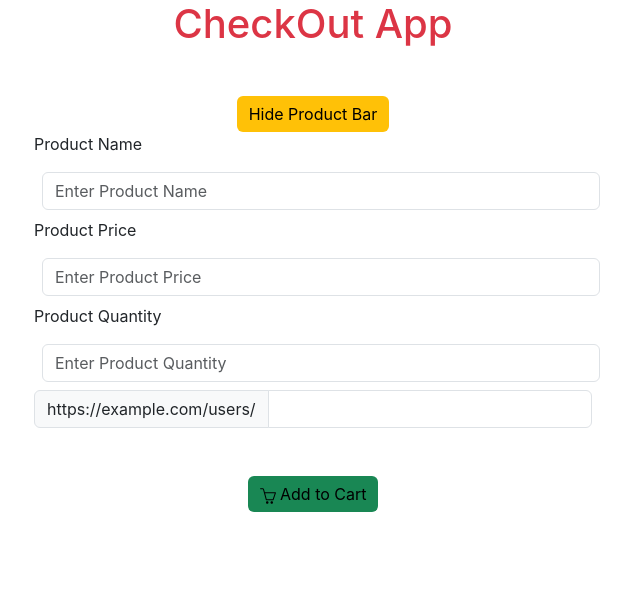
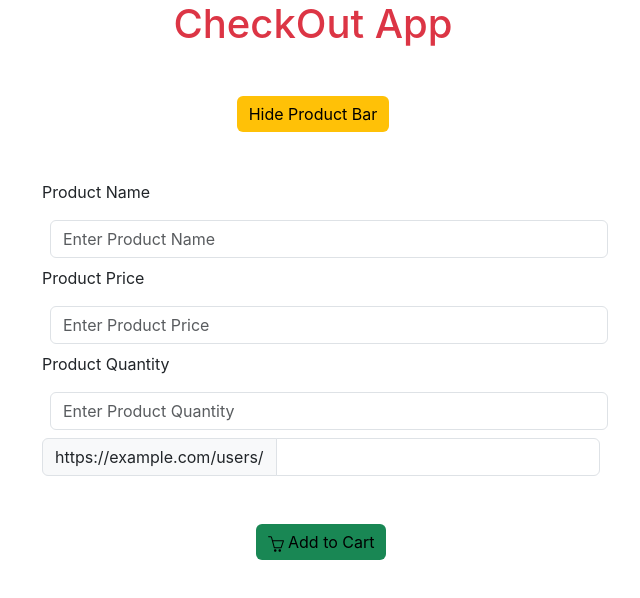
Before and after one commit to muhammeterl1912/React-Checkout-App, a React (Create React App) app: page / in a window 1280 px wide. Both pictures are taken after a click on the button "Show Product Bar". Shown: the top 598 px of the page, without its empty margins (327-967 px from the left). Built offline with nearby package versions, Linux system fonts and the light colour scheme; no server answers.

Commit message:
created the styling and interacted to mock API.

```diff
--- a/package.json
+++ b/package.json
@@ -6,6 +6,7 @@
     "@testing-library/jest-dom": "^5.17.0",
     "@testing-library/react": "^13.4.0",
     "@testing-library/user-event": "^13.5.0",
+    "axios": "^1.6.8",
     "bootstrap": "^5.3.3",
     "react": "^18.2.0",
     "react-bootstrap": "^2.10.2",
--- a/src/App.js
+++ b/src/App.js
@@ -1,26 +1,47 @@
 import ModalForm from "./components/ModalForm";
-import ProductsCard from "./components/ProductsCard"
-import { useState } from "react";
+import ProductsCard from "./components/ProductsCard";
+import { useState, useEffect } from "react";
 import Button from "react-bootstrap/Button";
+import axios from "axios";
 function App() {
   const [show, setShow] = useState(false);
+  const [data, setData] = useState([]);
 
-  const handleClose = () => setShow(false);
-  const handleShow = () => setShow(true);
+  useEffect(() => {
+    const fetchData = async () => {
+      try {
+        const response = await axios.get(
+          "https://6616880db8b8e32ffc7dc6e6.mockapi.io/Checkout"
+        );
+        setData(response.data);
+      } catch (error) {
+        console.error("Error fetching data:", error);
+      }
+    };
+    fetchData();
+  }, []);
+console.log(data)
   return (
-    <div >
-    <h1 className="text-danger text-center">CheckOut App</h1>
-    <Button
+    <div>
+      <h1 className="text-danger text-center">CheckOut App</h1>
+      <Button
         variant="primary"
-        onClick={()=>setShow(!show)}
+        onClick={() => setShow(!show)}
         className="bg-warning text-black mt-5 d-block m-auto border-0"
       >
         {show ? "Hide Product Bar" : "Show Product Bar"}
       </Button>
-<div>
-{show ? <ModalForm handleClose={handleClose}/>:<ProductsCard />}
-</div>
-
+      <div>
+        {show ? (
+          <div className="w-100 d-flex gap-2 mt-5">
+            <ModalForm setShow={setShow} setData={setData}/> <ProductsCard />
+          </div>
+        ) : (
+          <div className="d-flex align-items-center justify-content-center mt-5">
+            <ProductsCard data={data} />
+          </div>
+        )}
+      </div>
     </div>
   );
 }
--- a/src/components/ModalForm.jsx
+++ b/src/components/ModalForm.jsx
@@ -3,12 +3,12 @@ import Button from "react-bootstrap/Button";
 import Form from "react-bootstrap/Form";
 import InputGroup from "react-bootstrap/InputGroup";
 import { SlBasket } from "react-icons/sl";
-function ModalForm({handleClose}) {
+function ModalForm({ setShow,setData }) {
+
 
 
   return (
     <div className="container">
-
       <div className="w-50 m-auto">
         <Form.Label>Product Name</Form.Label>
         <Form.Control
@@ -36,7 +36,7 @@ function ModalForm({handleClose}) {
         </InputGroup>
         <Button
           variant="primary"
-         onClick={handleClose}
+          onClick={()=>setShow((show) => !show  )}
           className="bg-success text-black mt-5 d-block m-auto border-0"
         >
           <SlBasket /> Add to Cart
--- a/src/components/ProductsCard.jsx
+++ b/src/components/ProductsCard.jsx
@@ -1,19 +1,18 @@
-import React, { useState } from "react";
+
 import Card from "react-bootstrap/Card";
 import Col from "react-bootstrap/Col";
 import Row from "react-bootstrap/Row";
 
-function ProductsCard() {
-  const [data, setData] = useState([1]);
+function ProductsCard({data}) {
 
   return (
     <Row xs={1} md={2} className="g-4">
       {data?.map((item, idx) => (
         <Col key={idx}>
           <Card>
-            <Card.Img variant="top" src="holder.js/100px160" />
+            <Card.Img variant="top" src={data?.img} />
             <Card.Body>
-              <Card.Title>Card title</Card.Title>
+              <Card.Title>{data?.img}</Card.Title>
               <Card.Text>
                 This is a longer card with supporting text below as a natural
                 lead-in to additional content. This content is a little bit
```
Also changed, not shown: 1 other file (tests, documents, lock files or other folders).
